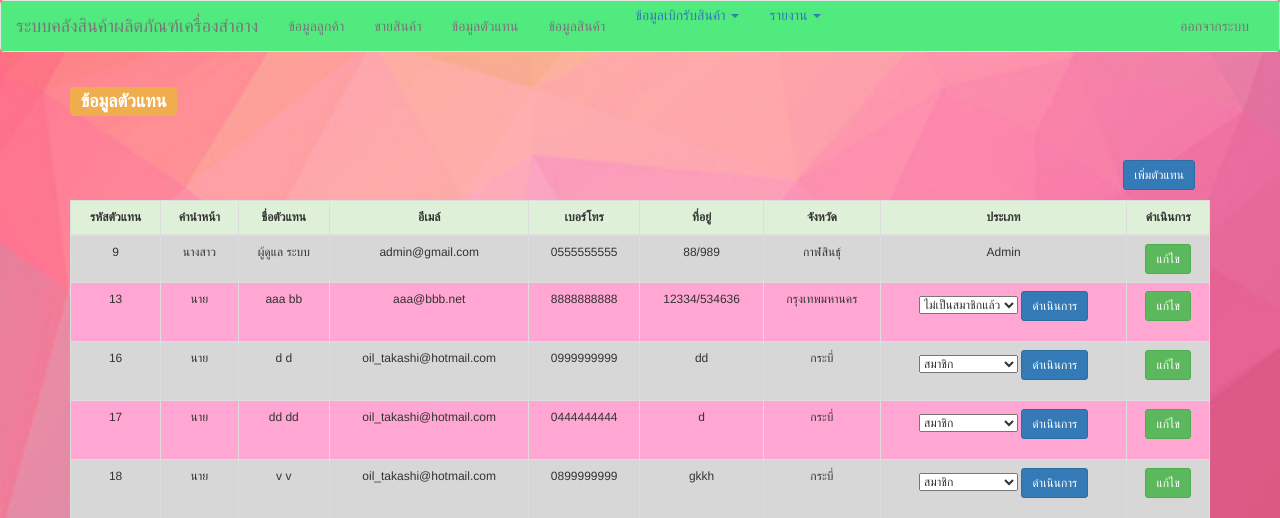
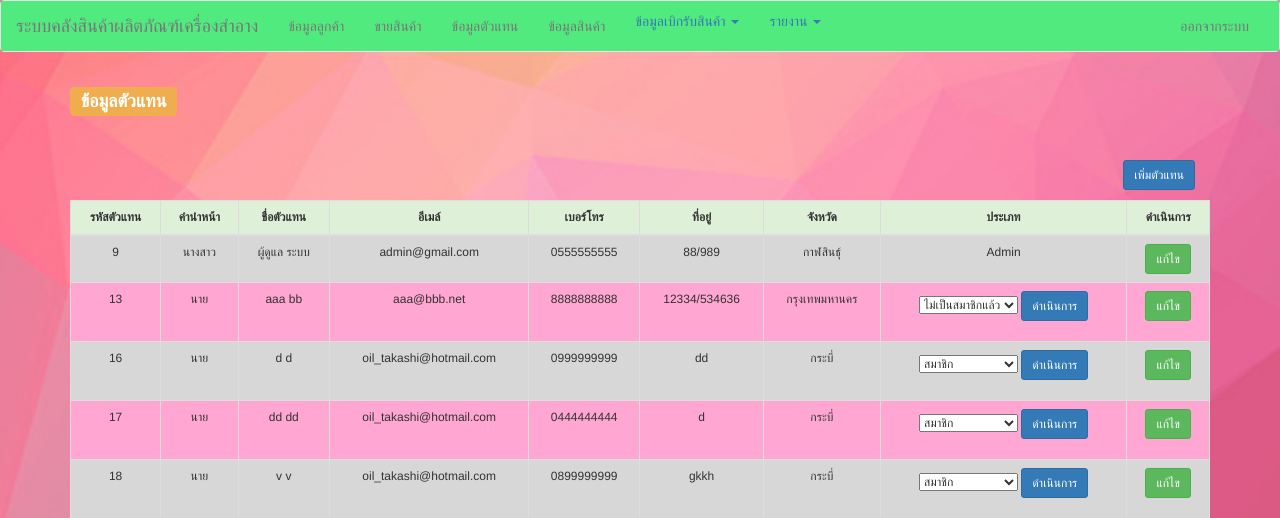
Before and after one commit to kingbangkok4/InventoryAndRetail, a PHP site: page /index.php?viewName=employeeList in a window 1280 px wide. Shown: the top 518 px of the page. Run offline with PHP 8.4, Linux system fonts and the light colour scheme; a user stored in the database is signed in; data comes from the database, SQL or seed files in the repository; some libraries are stand-ins or nearby versions.

Commit message:
Merge origin/master
Conflicts:
	views/sellPage.php

```diff
--- a/menu.php
+++ b/menu.php
@@ -25,7 +25,7 @@
 					<a href="?viewName=productList">ข้อมูลสินค้า <span class="sr-only"></a>
                  </li>
                  <li>
-					<ul class="nav nav-pills" style="margin-top:-6px;">
+					<ul class="nav nav-pills">
 					  <li class="dropdown">
 						<a class="dropdown-toggle"
 						   data-toggle="dropdown"
@@ -41,7 +41,7 @@
 					</ul>
 				</li>
                  <li>
-					<ul class="nav nav-pills" style="margin-top:-6px;">
+					<ul class="nav nav-pills">
 					  <li class="dropdown">
 						<a class="dropdown-toggle"
 						   data-toggle="dropdown"
```
